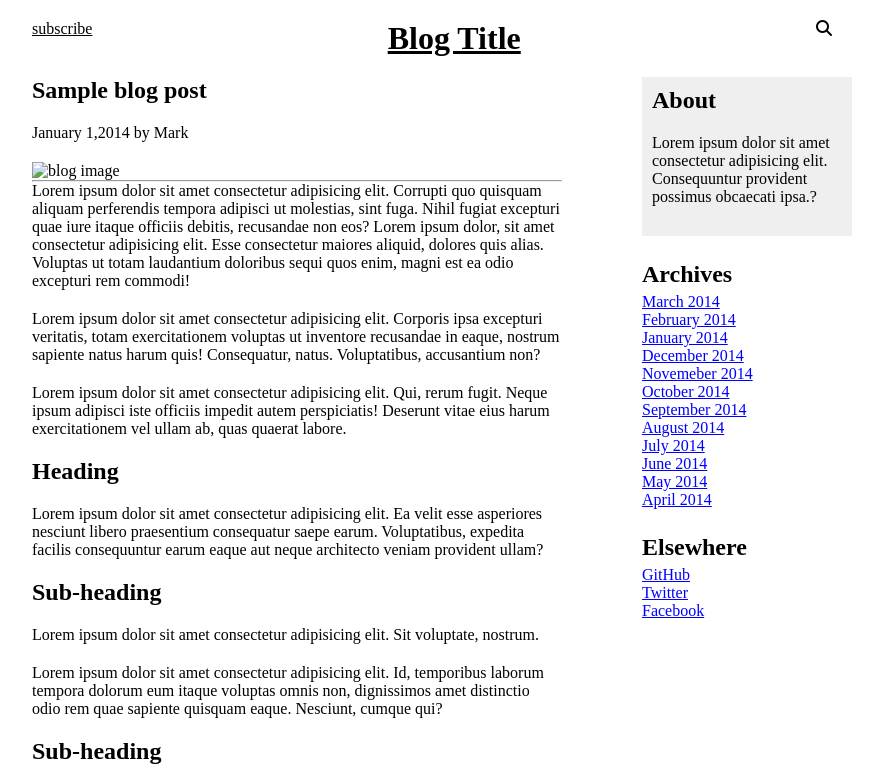
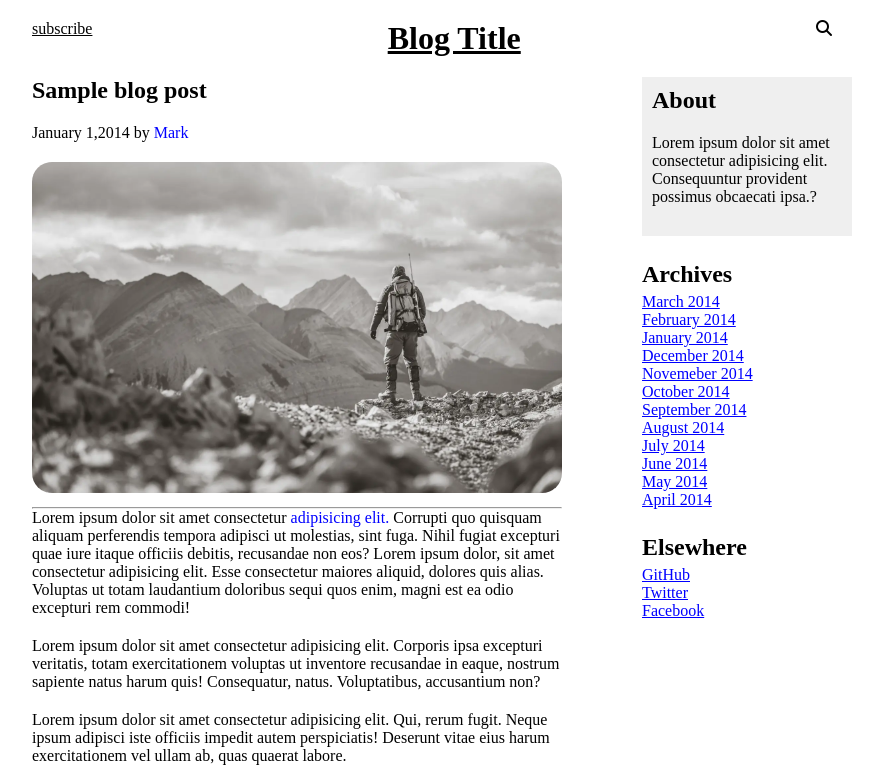
Before and after one commit to MatAregawi02/udacity-personal-blog-website, a plain HTML site: page post.html in a window 1280 px wide. Shown: the top 782 px of the page, without its empty margins (208-1091 px from the left). Drawn offline with Linux system fonts and the light colour scheme.

Commit message:
added an image

```diff
--- a/post.html
+++ b/post.html
@@ -17,8 +17,8 @@
         <main>
             <section>
             <h2>Sample blog post</h2>
-            <p>January 1,2014 by <span class="author-name">Mark</span> </p>
-            <img src="" alt="blog image">
+            <p>January 1,2014 by <span class="author-name blue-highlight">Mark</span> </p>
+            <img src="images/mountains.webp" alt="blog image">
             <hr>
             <p>Lorem ipsum dolor sit amet consectetur <span class="blue-highlight">adipisicing elit. </span>Corrupti quo quisquam aliquam perferendis tempora adipisci ut molestias, sint fuga. Nihil fugiat excepturi quae iure itaque officiis debitis, recusandae non eos? Lorem ipsum dolor, sit amet consectetur adipisicing elit. Esse consectetur maiores aliquid, dolores quis alias. Voluptas ut totam laudantium doloribus sequi quos enim, magni est ea odio excepturi rem commodi!</p>
 
--- a/scss/post.scss
+++ b/scss/post.scss
@@ -28,7 +28,11 @@ main{
     grid-template-columns: 70% 30%;
     margin : 0 auto;
 }
-
+img{
+    width : 100%;
+    border-radius: 20px;
+    margin-bottom: 1rem;
+}
 section{
     padding : 0 5rem;
 
@@ -103,3 +107,6 @@ li{
         color : blue;
     }
 }
+.blue-highlight{
+    color: blue;
+}
```
Also changed, not shown: images/mountains.webp (added), scss/post.css, 1 other file.
